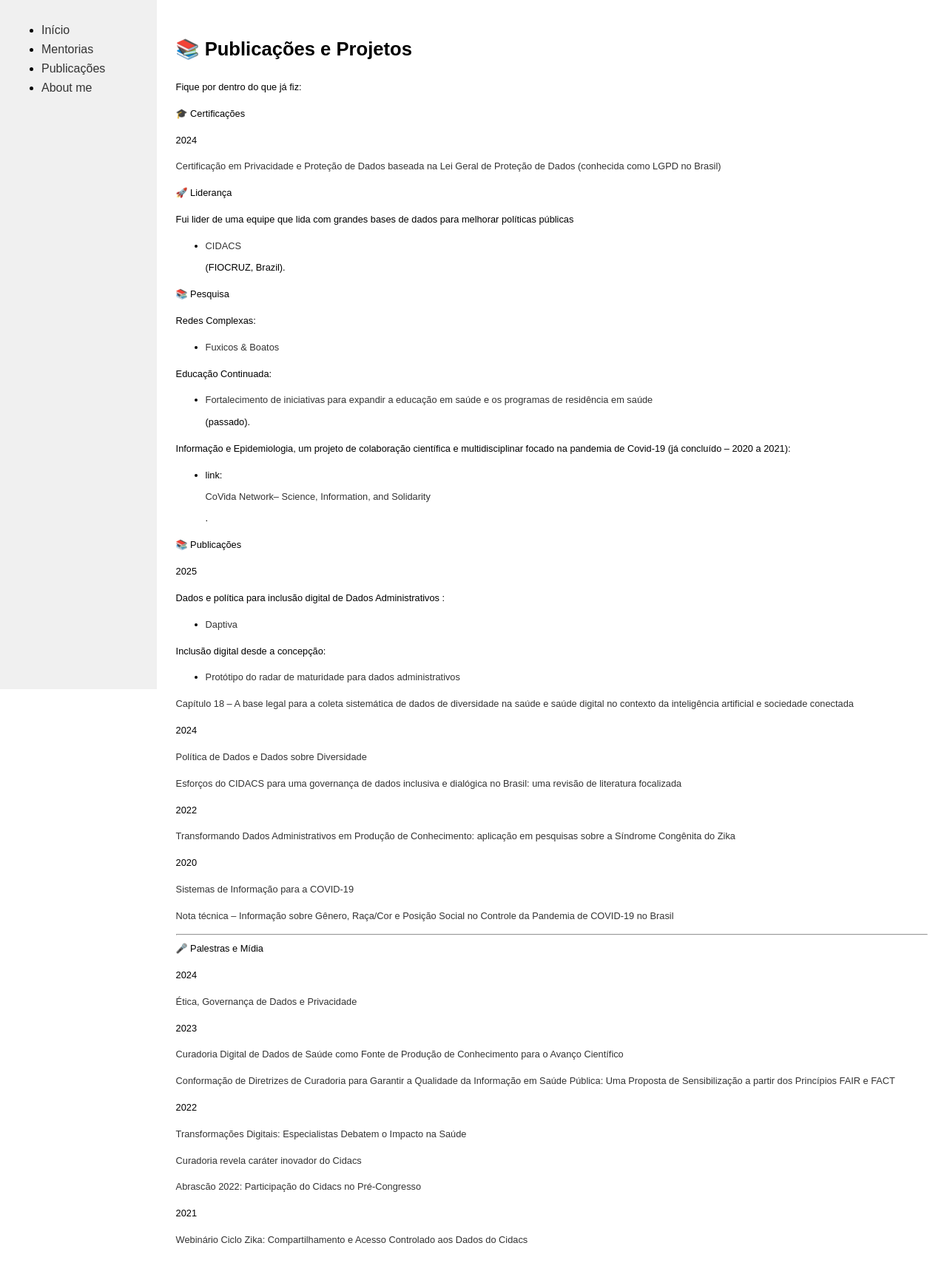
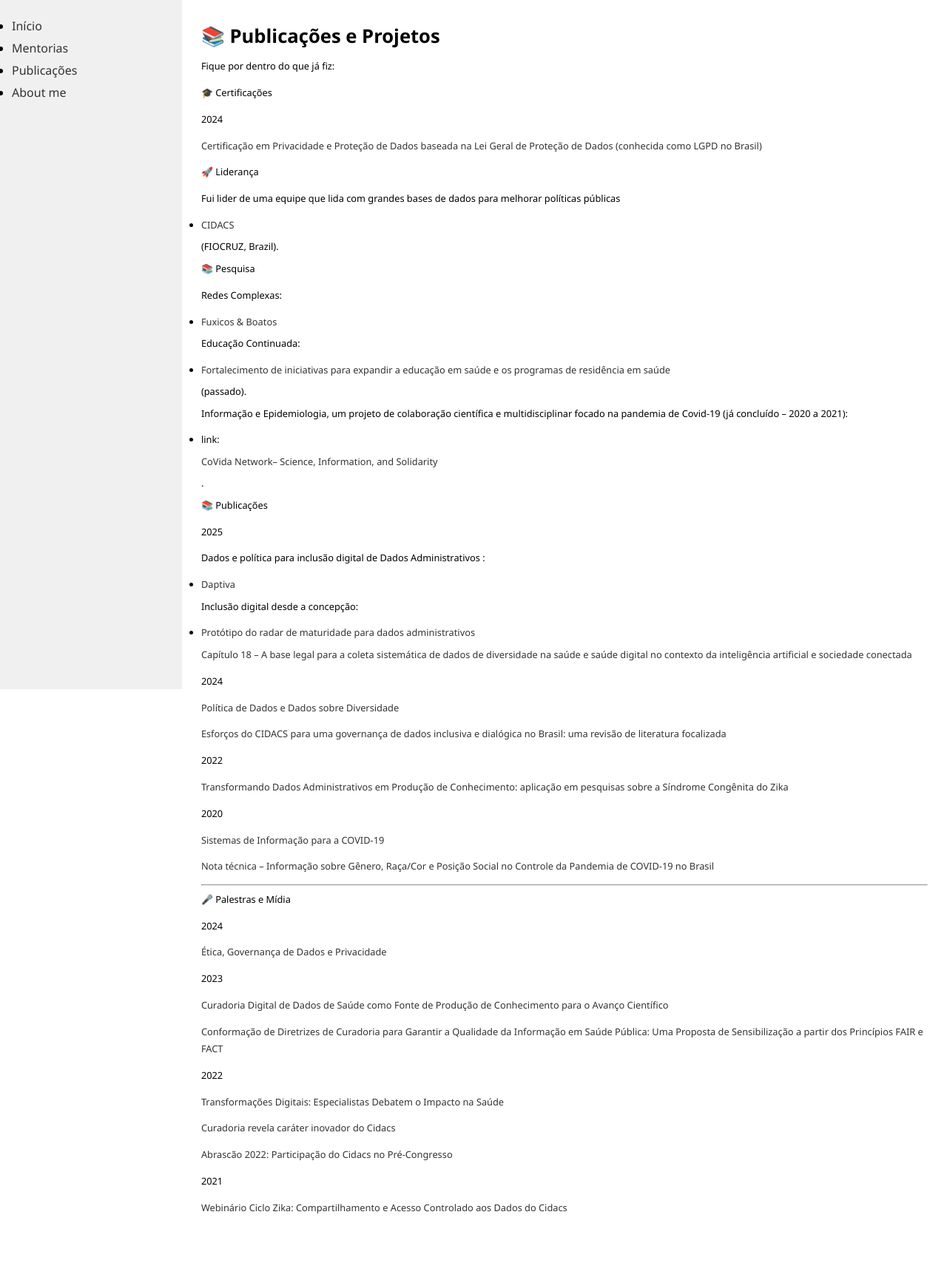
Before and after one commit to MairaLimaS/MairaLimaS.github.io, a Jekyll site: the page built from publicacoes.md, in a window 1280 px wide. Shown: the whole page at 74% size. Built offline with Jekyll 4.4.1, drawn with Linux system fonts in a browser that asks for light colours; after the commit the page ends 1683 px from its top, so only the background shows below that.

Commit message:
Update default.html

```diff
--- a/_layouts/default.html
+++ b/_layouts/default.html
@@ -4,14 +4,19 @@
   <meta charset="UTF-8">
   <title>{{ page.title }}</title>
   <style>
+  body, main, p, h1, h2, h3, h4, h5, h6, ul, li {
+    font-family: 'Segoe UI', 'Helvetica Neue', sans-serif;
+    margin: 0;
+    padding: 0;
+  }
+
   body {
-      font-family: sans-serif;
     display: flex;
     margin: 0;
   }
 
   nav {
-      width: 180px;
+    width: 220px;
     background: #f0f0f0;
     padding: 1em;
     height: 100vh;
@@ -20,16 +25,8 @@
   main {
     padding: 2em;
     flex-grow: 1;
-      font-size: 0.8rem;      /* Tamanho da fonte */
-      line-height: 1.8;       /* Espaçamento entre linhas */
-    }
-
-    p {
-      margin-top: 0.5em;
-      margin-bottom: 1em;
-      margin-left: 0;
-      margin-right: 0;
-      /* text-indent: 2em; */ /* Descomente se quiser recuo na primeira linha */
+    font-size: 0.8rem;
+    line-height: 1.8;
   }
 
   a {
@@ -38,6 +35,15 @@
     text-decoration: none;
     color: #333;
   }
+
+  {% if page.permalink == '/publicacoes/' %}
+  main p {
+    margin-top: 0.5em;
+    margin-bottom: 1em;
+    margin-left: 0;
+    margin-right: 0;
+  }
+  {% endif %}
 </style>
 </head>
 <body>
```
Lines whose indentation alone changed are shown as unchanged.
